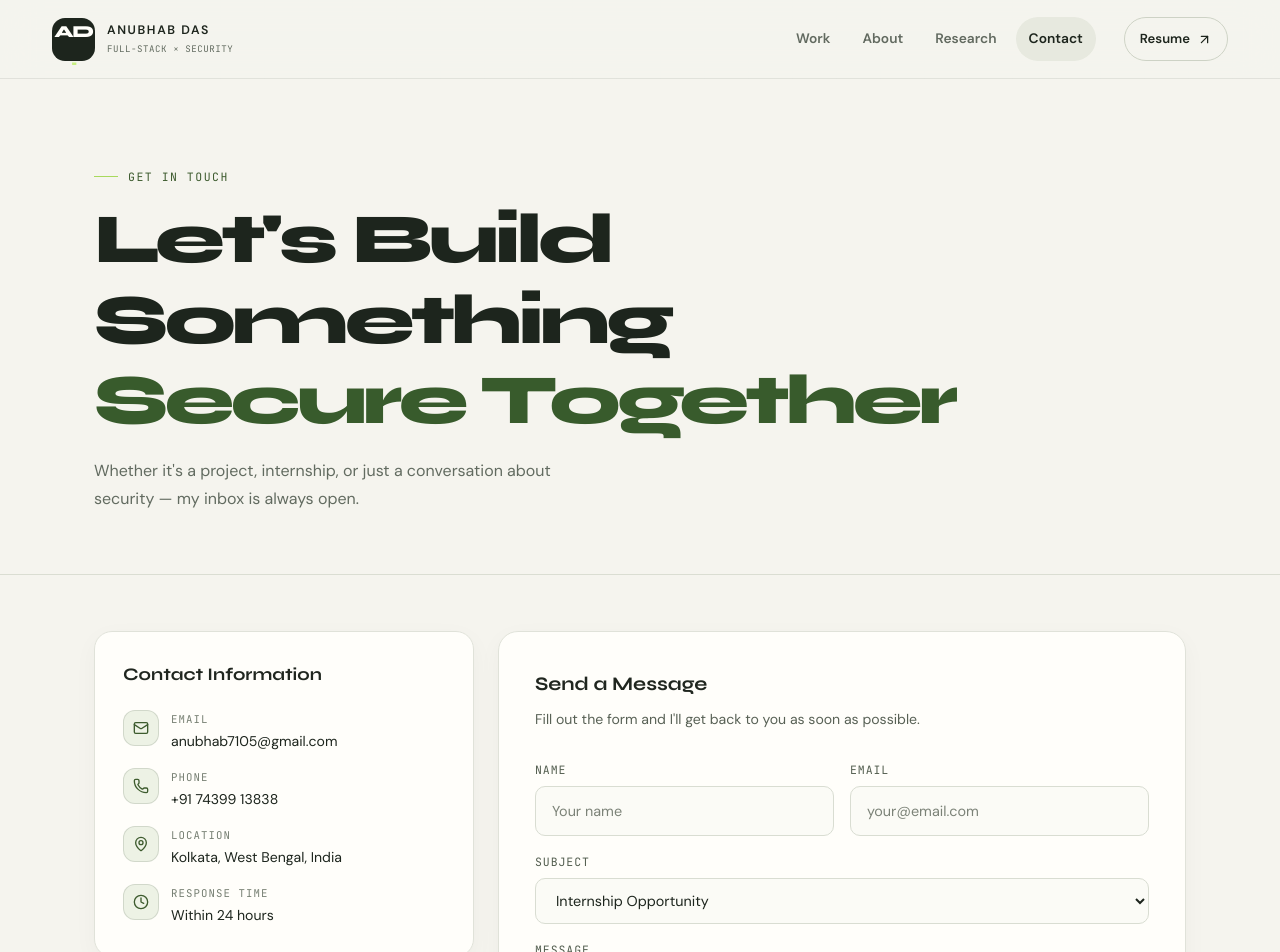
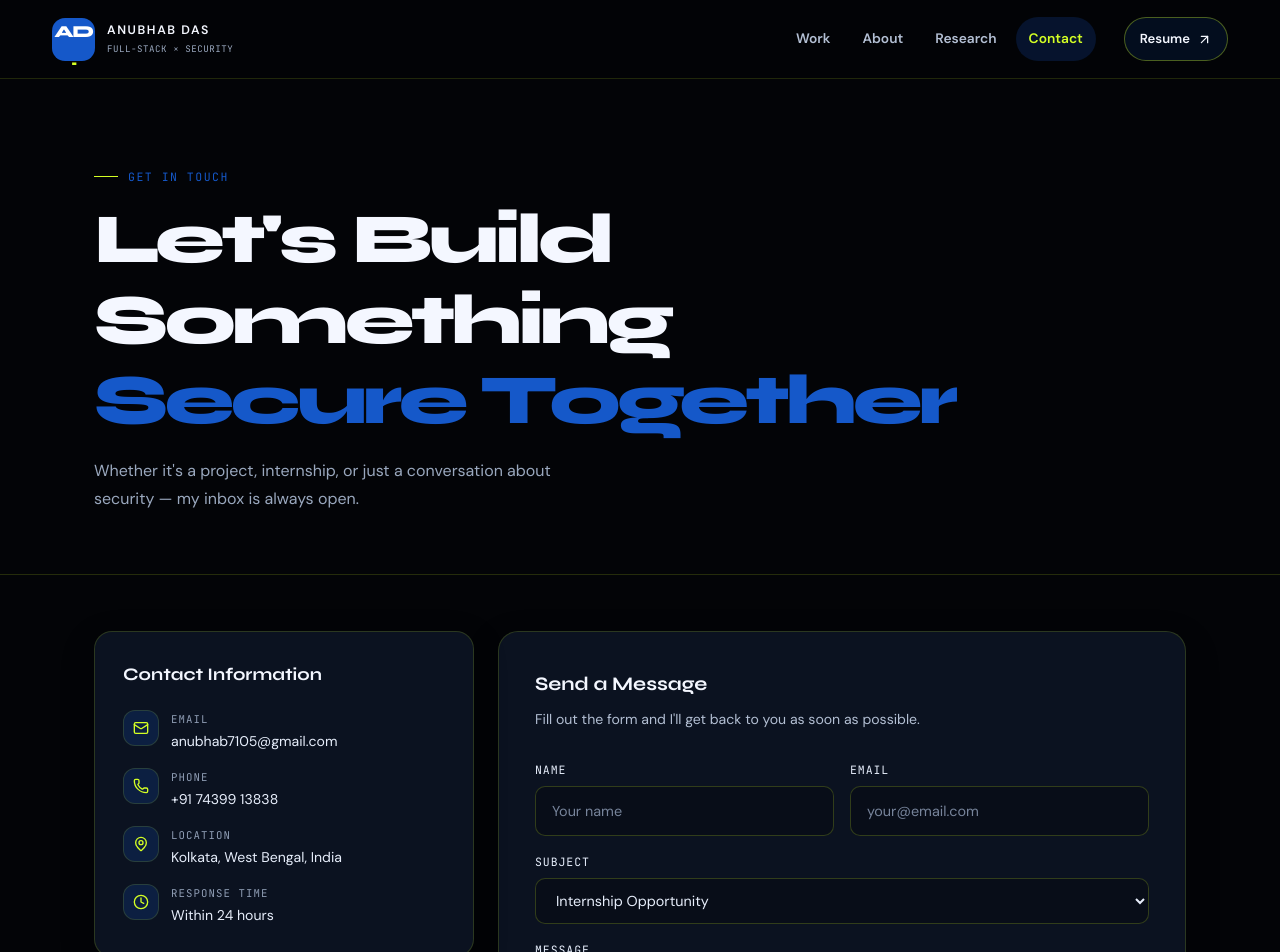
Before and after one commit to anubhab7105/My_Portfolio, a Next.js app: page /contact in a window 1280 px wide. Shown: the top 952 px of the page. Built offline with nearby package versions, Linux system fonts and the light colour scheme.

Commit message:
style: apply midnight blue and signal lime palette

```diff
--- a/app/globals.css
+++ b/app/globals.css
@@ -9,23 +9,23 @@
    DESIGN TOKENS — Tailwind v4 @theme
 ───────────────────────────────────────────────── */
 @theme {
-  --color-bg-primary: #f5f4ee;
-  --color-bg-secondary: #eeefe7;
-  --color-bg-card: #ffffff;
-  --color-bg-card-hover: #f2f3ec;
-
-  --color-accent: #385b2c;
-  --color-accent2: #6579e8;
-  --color-accent3: #b45d45;
-  --color-accent-dim: rgba(122, 157, 77, 0.13);
-  --color-accent-glow: rgba(122, 157, 77, 0.2);
-
-  --color-border: rgba(28, 38, 26, 0.13);
-  --color-border-active: rgba(56, 91, 44, 0.48);
-
-  --color-text-primary: #20261f;
-  --color-text-secondary: #586155;
-  --color-text-muted: #7b8277;
+  --color-bg-primary: #030407;
+  --color-bg-secondary: #080d18;
+  --color-bg-card: #0b1220;
+  --color-bg-card-hover: #101b30;
+
+  --color-accent: #1558C9;
+  --color-accent2: #D4FF24;
+  --color-accent3: #7da7f4;
+  --color-accent-dim: rgba(21, 88, 201, 0.16);
+  --color-accent-glow: rgba(21, 88, 201, 0.28);
+
+  --color-border: rgba(212, 255, 36, 0.14);
+  --color-border-active: rgba(21, 88, 201, 0.62);
+
+  --color-text-primary: #f4f7ff;
+  --color-text-secondary: #b3bfd3;
+  --color-text-muted: #77849b;
 
   --font-family-sans: 'DM Sans', sans-serif;
   --font-family-heading: 'Syne', sans-serif;
@@ -35,8 +35,8 @@
   --radius: 10px;
   --radius-lg: 16px;
 
-  --shadow-card: 0 10px 32px rgba(26, 34, 23, 0.07);
-  --shadow-glow: 0 14px 34px rgba(42, 57, 31, 0.1);
+  --shadow-card: 0 10px 32px rgba(0, 0, 0, 0.28);
+  --shadow-glow: 0 14px 34px rgba(21, 88, 201, 0.18);
   --transition-base: 0.25s cubic-bezier(0.4, 0, 0.2, 1);
 
   --nav-height: 68px;
@@ -1886,19 +1886,19 @@ footer {
    same paper / ink / signal-lime visual language.
 ========================================================= */
 :root {
-  --lab-paper: #f5f4ee;
-  --lab-paper-deep: #eaebe2;
-  --lab-white: #fffefa;
-  --lab-ink: #1d251d;
-  --lab-ink-soft: #303b30;
-  --lab-muted: #626b60;
-  --lab-line: #daddd2;
-  --lab-lime: #c7ef82;
-  --lab-lime-strong: #a8d95d;
-  --lab-green: #3d5b2e;
-  --lab-blue: #6779e7;
+  --lab-paper: #030407;
+  --lab-paper-deep: #080d18;
+  --lab-white: #0b1220;
+  --lab-ink: #f4f7ff;
+  --lab-ink-soft: #c5d0e2;
+  --lab-muted: #9aa8be;
+  --lab-line: rgba(212, 255, 36, 0.16);
+  --lab-lime: #D4FF24;
+  --lab-lime-strong: #D4FF24;
+  --lab-green: #1558C9;
+  --lab-blue: #1558C9;
   --lab-radius: 20px;
-  --lab-shadow: 0 16px 42px rgba(27, 37, 24, 0.075);
+  --lab-shadow: 0 16px 42px rgba(0, 0, 0, 0.32);
 }
 
 html { scroll-behavior: smooth; scroll-padding-top: 90px; }
@@ -3291,3 +3291,400 @@ footer.lab-footer {
   .pub-body { padding: 22px 20px; }
   .lab-catalogue-card-top { gap: 7px; }
 }
+
+
+/* =========================================================
+   BRAND PALETTE — midnight / electric blue / signal lime
+   Consolidates the legacy light surfaces into the current
+   dark visual system while preserving the existing layouts.
+========================================================= */
+html,
+body {
+  background: #030407;
+  color: #f4f7ff;
+}
+body::before {
+  background-image:
+    linear-gradient(rgba(21, 88, 201, 0.055) 1px, transparent 1px),
+    linear-gradient(90deg, rgba(21, 88, 201, 0.055) 1px, transparent 1px);
+  opacity: 0.42;
+}
+::selection { background: #D4FF24; color: #030407; }
+:focus-visible { outline-color: #D4FF24; }
+a { color: #1558C9; }
+a:hover { color: #D4FF24; }
+
+.section-title,
+.lab-section-title,
+.lab-page-title,
+.lab-about-heading .lab-section-title,
+.lab-project-heading h3,
+.lab-catalogue-main h2,
+.profile-name,
+.edu-degree,
+.timeline-title,
+.skill-cat-name,
+.pub-title {
+  color: #f4f7ff;
+}
+.section-subtitle,
+.lab-section-summary,
+.lab-page-intro,
+.lab-about-lead,
+.lab-about-copy > p,
+.lab-project-heading p,
+.lab-catalogue-desc,
+.pub-abstract,
+.profile-role,
+.about-bio,
+.info-list,
+.timeline-desc,
+.edu-board,
+.edu-school,
+.lab-next-copy > p:last-child {
+  color: #aab7cc;
+}
+
+.lab-navbar {
+  background: rgba(3, 4, 7, 0.9);
+  border-bottom-color: rgba(212, 255, 36, 0.14);
+}
+.lab-navbar.has-scrolled {
+  border-color: rgba(212, 255, 36, 0.2);
+  box-shadow: 0 8px 28px rgba(0, 0, 0, 0.32);
+}
+.lab-nav-links a,
+.lab-mobile-menu a { color: #b3bfd3; }
+.lab-nav-links a:hover,
+.lab-nav-links a.is-active,
+.lab-mobile-menu a:hover,
+.lab-mobile-menu a.is-active {
+  color: #D4FF24;
+  background: rgba(21, 88, 201, 0.2);
+}
+.lab-brand-mark,
+.lab-footer-mark {
+  background: #1558C9;
+  color: #ffffff;
+}
+.lab-brand-mark span,
+.lab-footer-mark span { color: #D4FF24; }
+.lab-resume-link,
+.lab-menu-toggle {
+  color: #f4f7ff;
+  border-color: rgba(212, 255, 36, 0.34);
+  background: rgba(21, 88, 201, 0.12);
+}
+.lab-resume-link:hover {
+  background: #D4FF24;
+  border-color: #D4FF24;
+  color: #030407;
+}
+.lab-mobile-menu {
+  background: rgba(3, 4, 7, 0.98);
+  border-color: rgba(212, 255, 36, 0.18);
+}
+
+.lab-hero,
+.lab-home,
+.lab-hero-frame,
+.lab-hero-story .lab-hero {
+  background-color: #030407;
+}
+.lab-hero {
+  background:
+    radial-gradient(circle at 78% 28%, rgba(21, 88, 201, 0.24), transparent 30%),
+    #030407;
+}
+.lab-eyebrow,
+.lab-section-kicker,
+.lab-mono-label,
+.section-label,
+.lab-portrait-caption strong,
+.lab-page-title span,
+.lab-endnote-mark span,
+.lab-inline-action:hover,
+.lab-project-links a:hover,
+.lab-text-link:hover {
+  color: #1558C9;
+}
+.lab-live-dot,
+.lab-explorer-status span,
+.lab-footer-dot,
+.lab-focus-line i,
+.lab-footer-bottom i {
+  background: #D4FF24;
+  box-shadow: 0 0 0 4px rgba(212, 255, 36, 0.12);
+}
+.lab-highlight,
+.lab-next-orbit {
+  background: #D4FF24;
+  color: #030407;
+}
+.lab-hero-story .lab-hero {
+  color: #f4f7ff;
+  background:
+    radial-gradient(ellipse at 80% 14%, rgba(21, 88, 201, 0.32) 0%, transparent 48%),
+    radial-gradient(ellipse at 49% 68%, rgba(212, 255, 36, 0.07) 0%, transparent 48%),
+    linear-gradient(122deg, #030407 0%, #080d18 49%, #030407 100%);
+}
+.lab-hero-photo-tint {
+  background:
+    linear-gradient(90deg, rgba(3, 4, 7, 0.18) 0%, rgba(3, 4, 7, 0.38) 43%, rgba(3, 4, 7, 0.62) 100%),
+    linear-gradient(180deg, transparent 54%, rgba(3, 4, 7, 0.72) 100%);
+}
+.lab-hero-story .lab-hero-highlight {
+  color: #D4FF24;
+  text-decoration-color: #D4FF24;
+}
+.lab-hero-story .lab-button-primary,
+.lab-button-primary,
+.btn-primary {
+  color: #ffffff;
+  background: #1558C9;
+  border-color: #1558C9;
+}
+.lab-hero-story .lab-button-primary:hover,
+.lab-button-primary:hover,
+.btn-primary:hover {
+  color: #030407;
+  background: #D4FF24;
+  border-color: #D4FF24;
+}
+.lab-hero-story .lab-button-secondary,
+.lab-button-secondary {
+  color: #f4f7ff;
+  border-color: rgba(212, 255, 36, 0.48);
+  background: rgba(3, 4, 7, 0.35);
+}
+.lab-hero-story .lab-button-secondary:hover,
+.lab-button-secondary:hover {
+  color: #030407;
+  border-color: #D4FF24;
+  background: #D4FF24;
+}
+.lab-button-dark {
+  background: #D4FF24;
+  color: #030407;
+}
+.lab-button-dark:hover {
+  color: #030407;
+  background: #ffffff;
+}
+.lab-hero-bottomline {
+  border-color: rgba(212, 255, 36, 0.26);
+}
+.lab-hero-story .lab-live-dot {
+  background: #D4FF24;
+  box-shadow: 0 0 0 4px rgba(212, 255, 36, 0.18);
+}
+
+.lab-work-section,
+.lab-about-section,
+.lab-catalogue-section,
+.lab-page-hero,
+.page-hero,
+.pub-hero,
+.lab-next-section,
+.scholar-cta {
+  background: #030407;
+  color: #f4f7ff;
+}
+.lab-work-section,
+.lab-about-section,
+.lab-page-hero,
+.page-hero,
+.pub-hero {
+  border-color: rgba(212, 255, 36, 0.16);
+}
+.lab-project-card,
+.lab-catalogue-card,
+.card,
+.profile-card,
+.info-card,
+.skill-category-card,
+.edu-card,
+.contact-card,
+.contact-form-wrap,
+.pub-card,
+.scholar-cta-box,
+.cta-box,
+.highlight-item,
+.lab-about-focus-grid article,
+.lab-about-fact,
+.lab-next-panel,
+.lab-no-results {
+  background: #0b1220;
+  color: #f4f7ff;
+  border-color: rgba(212, 255, 36, 0.16);
+  box-shadow: 0 12px 34px rgba(0, 0, 0, 0.24);
+}
+.lab-project-card:hover,
+.lab-catalogue-card:hover,
+.card:hover,
+.profile-card:hover,
+.info-card:hover,
+.skill-category-card:hover,
+.edu-card:hover,
+.contact-card:hover,
+.pub-card:hover,
+.highlight-item:hover {
+  background: #101b30;
+  border-color: #1558C9;
+  box-shadow: 0 16px 38px rgba(21, 88, 201, 0.18);
+}
+.lab-project-area,
+.lab-catalogue-area,
+.lab-tech-chip,
+.lab-project-tech span,
+.skill-items .tag,
+.soft-tag,
+.tag,
+.lab-about-toolkit > div > span {
+  color: #cbd6e8;
+  background: rgba(21, 88, 201, 0.14);
+  border-color: rgba(21, 88, 201, 0.42);
+}
+.tag:hover,
+.lab-project-area:hover,
+.lab-catalogue-area:hover {
+  color: #030407;
+  background: #D4FF24;
+  border-color: #D4FF24;
+}
+.lab-project-points p,
+.lab-catalogue-notes li,
+.lab-about-copy strong,
+.lab-about-focus-grid article h3,
+.lab-about-fact strong,
+.lab-about-socials a,
+.contact-value,
+.contact-text-wrap,
+.contact-item,
+.form-group label,
+.pub-venue,
+.pub-year,
+.lab-footer-nav a,
+.lab-footer-connect a {
+  color: #e7eefb;
+}
+.lab-project-points p span,
+.lab-catalogue-notes li span,
+.lab-principle-icon,
+.lab-about-fact > svg,
+.skill-cat-icon,
+.contact-icon,
+.scholar-cta-icon {
+  color: #D4FF24;
+}
+.lab-about-profile {
+  color: #f4f7ff;
+  background: #080d18;
+  border-color: rgba(21, 88, 201, 0.5);
+}
+.lab-about-socials a {
+  background: #101b30;
+  border-color: rgba(212, 255, 36, 0.2);
+}
+.lab-about-socials a:hover {
+  color: #030407;
+  background: #D4FF24;
+}
+.lab-about-fact > svg,
+.skill-cat-icon,
+.contact-icon,
+.scholar-cta-icon {
+  background: rgba(21, 88, 201, 0.2);
+}
+.lab-principles-section {
+  background: #080d18;
+  color: #f4f7ff;
+}
+.lab-principles-section .lab-section-title,
+.lab-principle-list article h3 { color: #f4f7ff; }
+.lab-principles-section .lab-principles-intro > p:last-child,
+.lab-principle-list article p { color: #aab7cc; }
+.lab-principle-list article {
+  background: #101b30;
+  border-color: rgba(212, 255, 36, 0.16);
+}
+.lab-principle-list article:hover {
+  background: #14233c;
+  border-color: #1558C9;
+}
+.lab-principle-icon { background: rgba(21, 88, 201, 0.18); }
+.lab-principle-index { color: #93a3bd; }
+.lab-next-panel { border-color: rgba(212, 255, 36, 0.22); }
+
+.lab-filter-button,
+.pub-filter-group .filter-btn,
+.projects-filter .filter-btn,
+.pub-sort-select,
+.form-group input,
+.form-group textarea,
+.form-group select,
+.lab-search {
+  color: #e7eefb;
+  background: #080d18;
+  border-color: rgba(212, 255, 36, 0.2);
+}
+.lab-filter-button:hover,
+.pub-filter-group .filter-btn:hover,
+.projects-filter .filter-btn:hover,
+.lab-search:focus-within,
+.form-group input:focus,
+.form-group textarea:focus,
+.form-group select:focus {
+  border-color: #1558C9;
+  box-shadow: 0 0 0 3px rgba(21, 88, 201, 0.2);
+}
+.lab-filter-button.is-active,
+.pub-filter-group .filter-btn.active,
+.projects-filter .filter-btn.active {
+  background: #1558C9;
+  border-color: #1558C9;
+  color: #ffffff;
+}
+.form-group input::placeholder,
+.form-group textarea::placeholder,
+.lab-search input::placeholder { color: #77849b; }
+.form-status.success {
+  color: #D4FF24;
+  background: rgba(212, 255, 36, 0.08);
+  border-color: rgba(212, 255, 36, 0.24);
+}
+.pub-ref,
+.pub-venue-sep,
+.contact-label,
+.lab-project-number,
+.lab-catalogue-index,
+.lab-page-meta,
+.lab-results-line,
+.lab-catalogue-endnote p,
+.lab-footer-brand p,
+.lab-footer-nav .lab-mono-label,
+.lab-footer-connect .lab-mono-label,
+.lab-footer-bottom,
+.lab-portrait-caption,
+.lab-focus-line {
+  color: #8f9db4;
+}
+footer.lab-footer {
+  background: #080d18;
+  color: #f4f7ff;
+  border-top-color: rgba(212, 255, 36, 0.16);
+}
+.lab-footer-bottom { border-top-color: rgba(212, 255, 36, 0.16); }
+.lab-footer-nav a,
+.lab-footer-connect a,
+.lab-footer-bottom a { color: #dbe5f5; }
+.lab-footer-nav a:hover,
+.lab-footer-connect a:hover,
+.lab-footer-bottom a:hover { color: #D4FF24; }
+
+@media (max-width: 820px) {
+  .lab-mobile-menu {
+    background: rgba(3, 4, 7, 0.98);
+    border-color: rgba(212, 255, 36, 0.18);
+  }
+}
```
